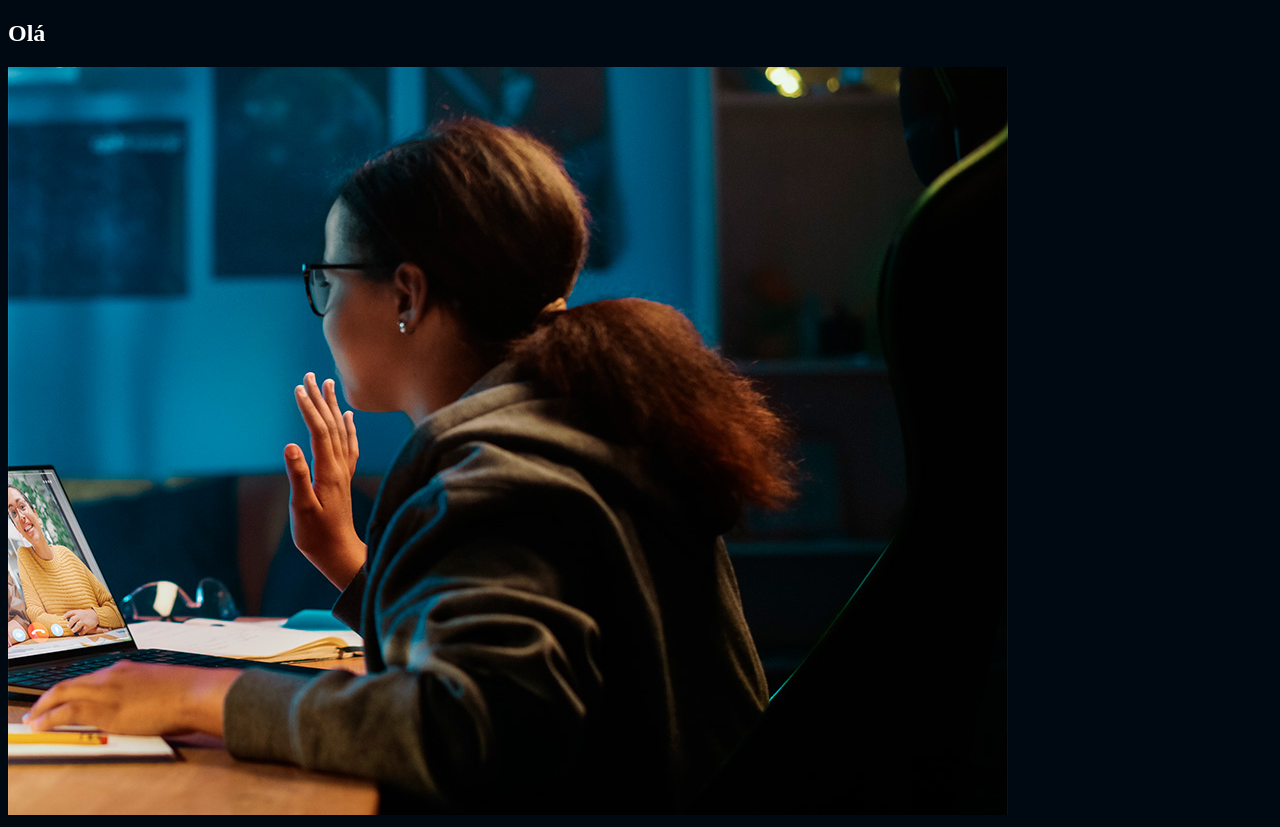
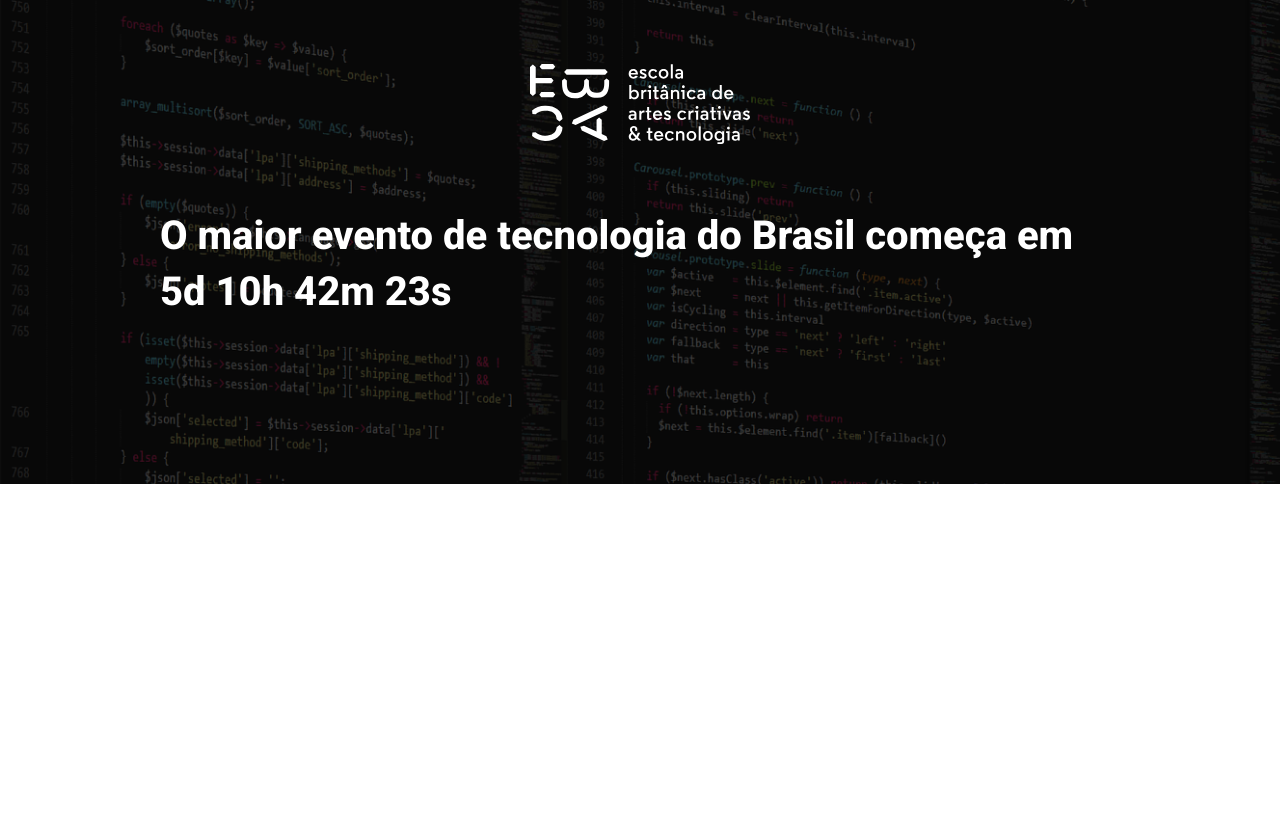
Before and after one commit to SrHettich/ebac-tech-talks, a website built with Parcel: page src/index.html in a window 1280 px wide. After the commit the page ends 800 px from the top, so only its background shows below. Built offline with nearby package versions, Linux system fonts and the light colour scheme.

Commit message:
Criando hero

```diff
--- a/src/index.html
+++ b/src/index.html
@@ -4,12 +4,22 @@
     <meta charset="UTF-8">
     <meta name="viewport" content="width=device-width, initial-scale=1.0">
     <title>Parcel</title>
+    <link rel="preconnect" href="https://fonts.googleapis.com">
+    <link rel="preconnect" href="https://fonts.gstatic.com" crossorigin>
+    <link href="https://fonts.googleapis.com/css2?family=Roboto:ital,wght@0,100..900;1,100..900&display=swap" rel="stylesheet">
     <link rel="stylesheet" href="./styles/main.scss">
+
 </head>
 <body>
-    <h2>Olá</h2>
+    <header class="hero">
+        <div class="container">
+            <img class="hero__logo" src="./images/ebac_logo.svg" alt="EBAC">
 
-    <img src="./images/backend.png" alt="">
+            <p class="hero__text">
+                O maior evento de tecnologia do Brasil começa em 5d 10h 42m 23s
+            </p>
+        </div>
+    </header>
     <script src="./scripts/main.js"></script>
 </body>
 </html>
--- /dev/null
+++ b/src/styles/hero.scss
@@ -0,0 +1,52 @@
+.hero{
+    background-image: url(../images/fundo.png);
+    background-size: cover;
+    padding: 64px 0 100px;
+    background-repeat: no-repeat;
+    position: relative;
+
+    .container{
+        position: relative;
+
+    }
+
+    &::before{
+        position: absolute;
+        top: 0;
+        left: 0;
+        width: 100%;
+        height: 100%;
+        background-color: #000000;
+        opacity: .7;
+        content: '';
+    }
+
+    &__text{
+        margin: 64px 0;
+        color: #fff;
+        font-size: 40px;
+        line-height: 56px;
+        font-weight: 800;
+
+    }
+
+    &__logo{
+        margin: 0 auto;
+        height: 80px;
+        display: block;
+    }
+
+    @media (max-width: 640px) {
+            padding: 40px 0 ;
+
+            &__logo{
+                height: 40px;
+            }
+
+            &__text{
+                font-size: 22px;
+                line-height: 24px;
+                margin: 24px 0;
+            }
+        }
+}
--- a/src/styles/main.scss
+++ b/src/styles/main.scss
@@ -1,4 +1,23 @@
-body{
-    background-color: rgb(0, 9, 17);
-    color: #fff;
+@use 'hero';
+
+*{
+    margin: 0;
+    padding: 0;
+    box-sizing: border-box;
+    font-family: Roboto, sans-serif;
+
 }
+
+.container{
+    max-width: 960px;
+    width: 100%;
+    margin: 0 auto;
+
+    @media (max-width:640px) {
+        max-width: 80%;
+    }
+
+    @media (max-width:1024px) {
+        max-width: 90%;
+    }
+}
```
Also changed, not shown: dist/ebac_logo.a50a4e19.svg (added), dist/fundo.a62a0635.png (added), dist/index.html, dist/styles/main.css, 1 other file.
